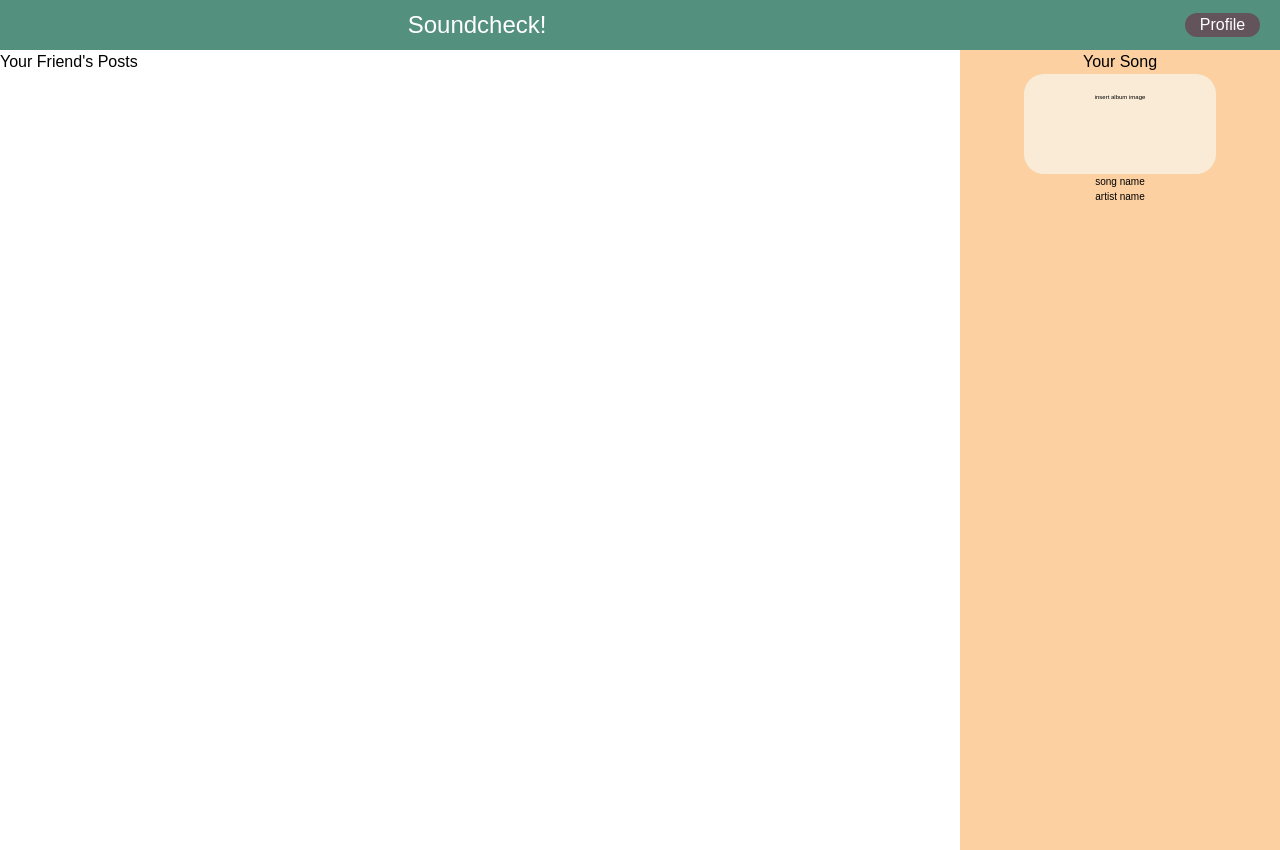
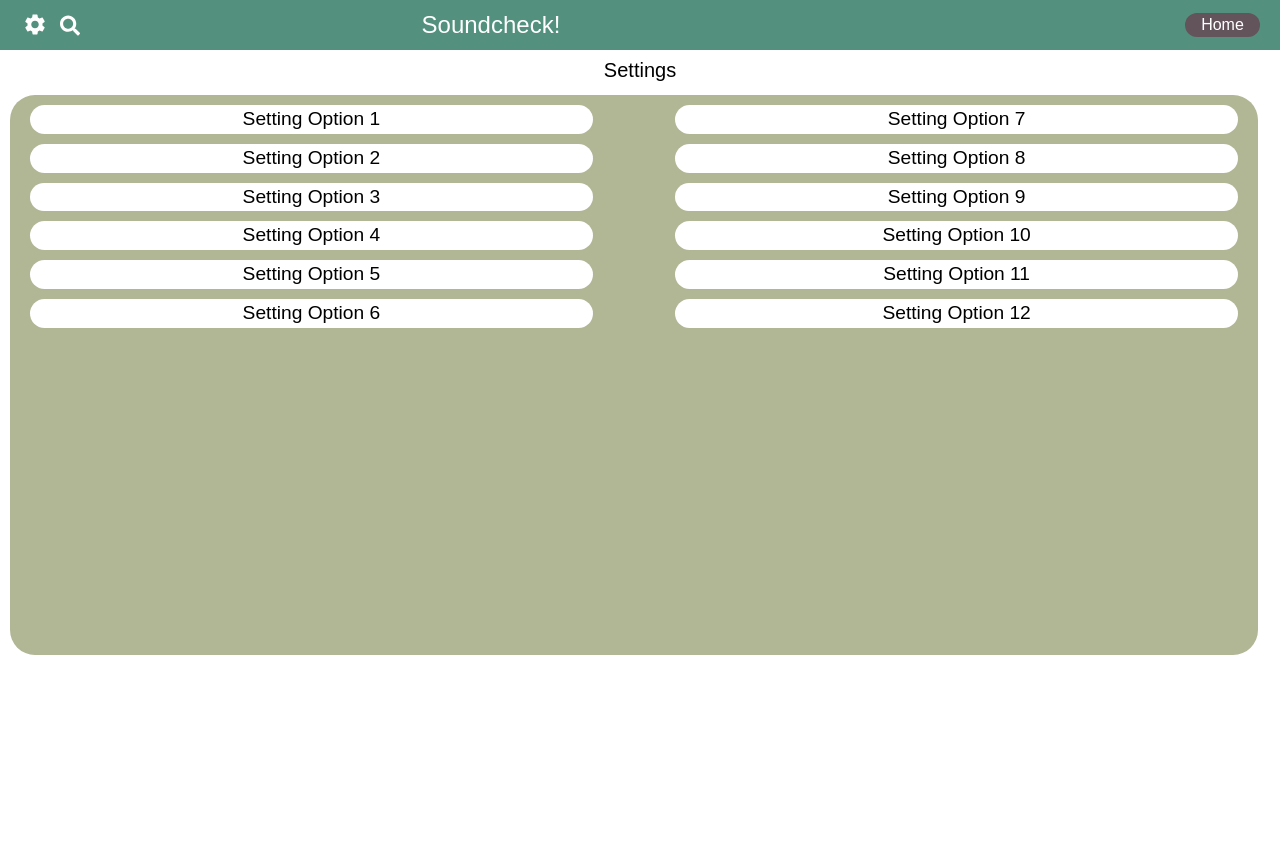
Before and after one commit to sakinkirti/soundcheck, a React (Create React App) app in the folder frontend/: page /settings in a window 1280 px wide. Before the commit this address led to /. Built offline with nearby package versions, Linux system fonts and the light colour scheme; a web font is replaced by a local one.

Commit message:
components added

```diff
--- a/frontend/src/App.js
+++ b/frontend/src/App.js
@@ -4,6 +4,7 @@ import Home from "./pages/Home";
 import Profile from "./pages/Profile";
 import Start from "./pages/Start";
 import Signup from "./pages/Signup";
+import Settings from "./pages/Settings";
 
 function App() {
   return (
@@ -12,6 +13,7 @@ function App() {
       <Route exact path="profile" element={<Profile/>}/>
       <Route exact path='start' element={<Start/>}/>
       <Route exact path='signup' element={<Signup/>}/>
+      <Route exact path='settings' element={<Settings/>}/>
       <Route path='*' element={<Navigate to='/'/>}/>
     </Routes>
     // <div>
--- a/frontend/src/components/Navbar.jsx
+++ b/frontend/src/components/Navbar.jsx
@@ -1,17 +1,22 @@
 import './navbar.css'
 import { useLocation, useNavigate } from 'react-router-dom';
 import { useState, useEffect } from 'react';
+import {MdSettings} from 'react-icons/md'
+import {FaSearch} from 'react-icons/fa'
+import ProfileMin from './ProfileMin';
 
 export default function Navbar() {
 
   const [buttonText, setButtonText] = useState('Profile');
+  const [dropdownOpen, setDropdownOpen] = useState(false);
+  const search = () => setDropdownOpen(!dropdownOpen);
 
   const location = useLocation();
   console.log(location.pathname);
 
   useEffect(() => {
     const changeBtn = () => {
-      if (location.pathname === '/profile')
+      if (location.pathname === '/profile' || location.pathname === '/settings')
         setButtonText('Home');
       else if (location.pathname === '/')
         setButtonText('Profile');
@@ -26,10 +31,25 @@ export default function Navbar() {
     let path = `profile`;
     navigate(path);
   }
+  const routeSettings = () => {
+    let setPath = `settings`
+    if ( location.pathname === '/profile' || location.pathname === '/')
+      navigate(setPath);
+  }
+
+
 
   return (
+    <>
     <div className='navbarContainer'>
       <div className='navbarLeft'>
+        <button onClick={routeSettings}>
+          <MdSettings style={{color:'white', fontSize:'30px', paddingTop:'5px'}}/>
+        </button>
+
+        <button onClick={search}>
+          <FaSearch style={{color:'white', fontSize:'30px', paddingTop:'7px', paddingLeft: '10px'}}/>
+        </button>
       </div>
       <div className='navbarCenter'>
         <h1 className='navbarTitle'>Soundcheck!</h1>
@@ -38,5 +58,10 @@ export default function Navbar() {
         <button onClick={routeChange} className='profileBtn'>{buttonText}</button>
       </div>
     </div>
+    <div className='searchDropdown' style={{visibility: dropdownOpen ? 'visible' : 'hidden',}}>
+      <input placeholder='Search for Friends' className='searchInput'></input>
+      <ProfileMin></ProfileMin>
+    </div>
+    </>
   )
 }
--- /dev/null
+++ b/frontend/src/components/ProfileMin.jsx
@@ -0,0 +1,11 @@
+import React from 'react'
+
+const ProfileMin = () => {
+  return (
+    <div style={{zIndex: '2', width: '90%', backgroundColor: 'white', borderRadius: '25px', marginLeft: '35px', height: '30px', textAlign:'center'}}>
+      ProfileMin
+    </div>
+  )
+}
+
+export default ProfileMin
--- a/frontend/src/components/navbar.css
+++ b/frontend/src/components/navbar.css
@@ -6,6 +6,7 @@
   align-items: center;
   position: sticky;
   top: 0;
+  z-index: 2;
 }
 
 .navbarTitle {
@@ -24,12 +25,30 @@
   float: right;
 }
 
+.searchDropdown {
+  background-color: lightblue;
+  height: 100vh;
+  width: 100%;
+  z-index: 2;
+  position: absolute;
+  text-align: center;
+}
+
+.searchInput {
+  margin: 10px;
+  width: 90%;
+  padding-left: 10px;
+  border-radius: 25px;
+}
+
 .navbarLeft {
   flex: 4;
+  padding-left: 20px;
 }
 
 .navbarCenter {
   flex: 5;
+  align-items: center;
 }
 
 .navbarRight {
--- a/frontend/src/pages/Home.jsx
+++ b/frontend/src/pages/Home.jsx
@@ -5,7 +5,7 @@ import RightBar from '../components/RightBar'
 
 const Home = () => {
   return (
-    <div>
+    <div style={{zIndex: '1', position:'relative'}}>
       <Navbar/>
       <RightBar/>
       <PostsLayout/>
--- a/frontend/src/pages/Profile.jsx
+++ b/frontend/src/pages/Profile.jsx
@@ -1,11 +1,27 @@
 import React from 'react'
 import Navbar from '../components/Navbar'
+import './profile.css'
+import Button from '../components/Button'
 
 function Profile() {
   return (
     <div className='profileContainer'>
-      <Navbar/>
-      Profile Page
+      <Navbar />
+      <div style={{ width: '97%', backgroundColor: 'var(--color-sage)', height: '80vh', margin: '10px', borderRadius: '20px', }}>
+        <div className='leftContainer'>
+          <h1 style={{float:'bottom'}}>username component</h1>
+        </div>
+        <div className='rightContainer'>
+          <div className='rightTopContainer'>
+            <div className='followersContainer'>followers</div>
+            <div className='followingContainer'>following</div>
+          </div>
+          <div className='rightBottomContainer'>
+            <div>bio</div>
+          </div>
+        </div>
+        <Button style={{float:'right', marginTop: '8px', marginRight: '10px', width: '60%'}} type='edit'>Edit Profile</Button>
+      </div>
     </div>
   )
 }
--- /dev/null
+++ b/frontend/src/pages/Settings.jsx
@@ -0,0 +1,33 @@
+import React from 'react'
+import Navbar from '../components/Navbar'
+import './settings.css'
+import Button from '../components/Button'
+
+const Settings = () => {
+  return (
+    <div>
+      <Navbar/>
+      <h1 style={{textAlign: 'center', marginTop: '5px', fontSize: '20px' }}>Settings</h1>
+      <div className='settingsContainer'>
+        <div className='leftColumn'>
+          <Button style={{margin: '5px', width:'95%',}}>Setting Option 1</Button>
+          <Button style={{margin: '5px', width:'95%',}}>Setting Option 2</Button>
+          <Button style={{margin: '5px', width:'95%',}}>Setting Option 3</Button>
+          <Button style={{margin: '5px', width:'95%',}}>Setting Option 4</Button>
+          <Button style={{margin: '5px', width:'95%',}}>Setting Option 5</Button>
+          <Button style={{margin: '5px', width:'95%',}}>Setting Option 6</Button>
+        </div>
+        <div className='rightColumn'>
+          <Button style={{margin: '5px', width:'95%',}}>Setting Option 7</Button>
+          <Button style={{margin: '5px', width:'95%',}}>Setting Option 8</Button>
+          <Button style={{margin: '5px', width:'95%',}}>Setting Option 9</Button>
+          <Button style={{margin: '5px', width:'95%',}}>Setting Option 10</Button>
+          <Button style={{margin: '5px', width:'95%',}}>Setting Option 11</Button>
+          <Button style={{margin: '5px', width:'95%',}}>Setting Option 12</Button>
+        </div>
+      </div>
+    </div>
+  )
+}
+
+export default Settings
--- /dev/null
+++ b/frontend/src/pages/profile.css
@@ -0,0 +1,53 @@
+.leftContainer {
+  height: 93%;
+  float: left;
+  width: 33%;
+  margin-left: 10px;
+  margin-top: 10px;
+  background-color: aliceblue;
+  border-radius: 25px;
+  text-align: center;
+}
+
+.rightContainer {
+  height: 80%;
+  width: 60%;
+  margin-right: 10px;
+  margin-top: 10px;
+  background-color: aliceblue;
+  float: right;
+  border-radius: 25px;
+  text-align: center;
+}
+
+.rightTopContainer {
+  margin: 10px;
+  height: 20%;
+}
+
+.rightBottomContainer {
+  background-color: white;
+  height: 65%;
+  margin-bottom: 10px;
+  margin-right: 10px;
+  margin-left: 10px;
+  border-radius: 25px;
+}
+
+.followersContainer {
+  width: 47%;
+  background-color: white;
+  float: left;
+  height: 100%;
+  border-radius: 25px;
+  padding-top: 4%;
+}
+
+.followingContainer {
+  width: 47%;
+  background-color: white;
+  float: right;
+  border-radius: 25px;
+  height: 100%;
+  padding-top: 4%;
+}
--- /dev/null
+++ b/frontend/src/pages/settings.css
@@ -0,0 +1,26 @@
+.settingsContainer {
+  height: 70vh;
+  width: 97.5%;
+  background-color: var(--color-sage);
+  margin: 10px;
+  margin-right: 10px;
+  border-radius: 25px;
+}
+
+.leftColumn {
+  float: left;
+  margin: 5px;
+  height: 96%;
+  width: 47.5%;
+  border-radius: 25px;
+  text-align: center;
+}
+
+.rightColumn {
+  float: right;
+  margin: 5px;
+  height: 96%;
+  width: 47.5%;
+  border-radius: 25px;
+  text-align: center;
+}
```
